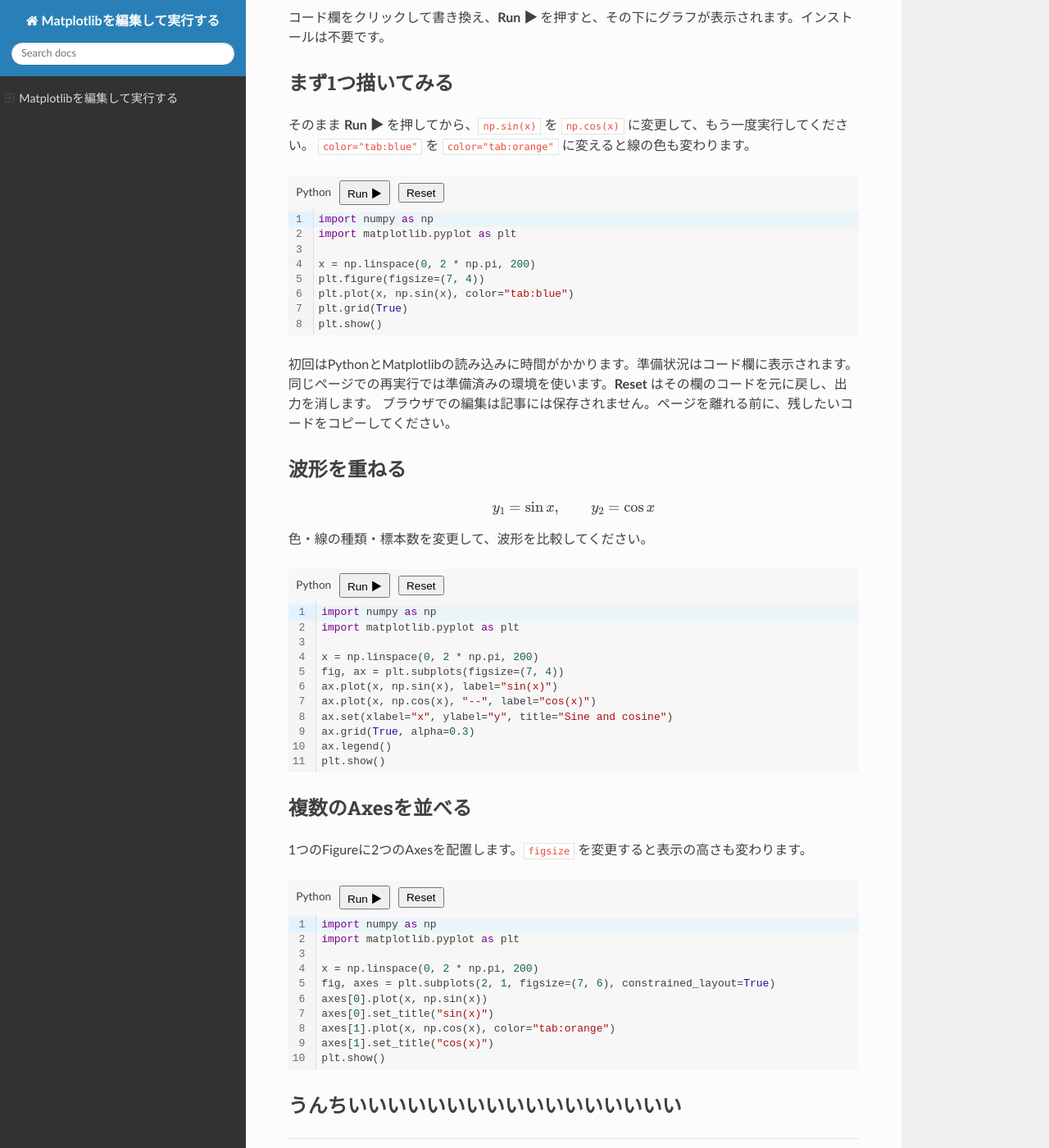
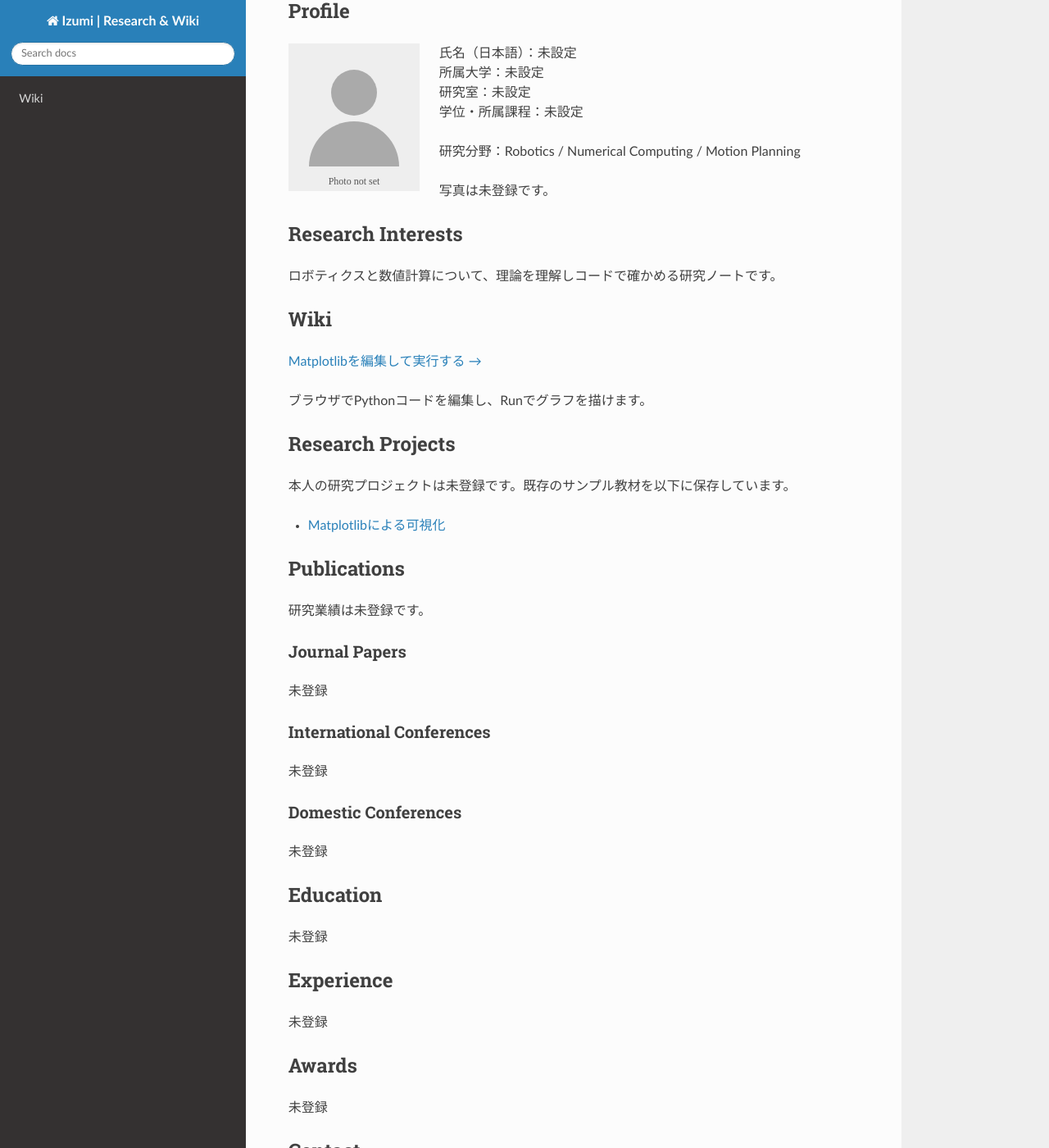
Before and after one commit to izumi0x01/izumi0x01.github.io, a Sphinx documentation site: the page built from docs/index.md, in a window 1280 px wide and 1400 px high, scrolled down 206 px. Shown: the whole window at 82% size. Built offline with Sphinx 7.4.7 and the Read the Docs theme 3.1.0, drawn with Linux system fonts in a browser that asks for light colours; some of the changed text lies outside the part shown.

Commit message:
Restore research home and link to the Python wiki

````diff
--- a/docs/_templates/layout.html
+++ b/docs/_templates/layout.html
@@ -1,5 +1,5 @@
 {% extends "!layout.html" %}
 {% block document %}
-<nav class="global-menu" aria-label="Global navigation"><a href="{{ pathto('index') }}">Matplotlibを編集して実行する</a></nav>
+<nav class="global-menu" aria-label="Global navigation"><a href="{{ pathto('index') }}">HOME</a><a href="{{ pathto('wiki/index') }}">Wiki</a></nav>
 {{ super() }}
 {% endblock %}
--- a/docs/conf.py
+++ b/docs/conf.py
@@ -2,7 +2,7 @@ import sys
 from pathlib import Path
 sys.path.insert(0, str(Path(__file__).parent))
 sys.path.insert(0, str(Path(__file__).parent / '_ext'))
-project = 'Matplotlibを編集して実行する'
+project = 'Izumi | Research & Wiki'
 author = 'Izumi'
 language = 'ja'
 extensions = ['myst_parser', 'sphinx.ext.mathjax', 'jupyterlite_sphinx', 'python_interactive', 'sphinx_copybutton']
--- a/docs/index.md
+++ b/docs/index.md
@@ -1,64 +1,75 @@
-# Matplotlibを編集して実行する
+# Izumi
 
-コード欄をクリックして書き換え、**Run ▶** を押すと、その下にグラフが表示されます。インストールは不要です。
+## Profile
 
-## まず1つ描いてみる
-
-そのまま **Run ▶** を押してから、`np.sin(x)` を `np.cos(x)` に変更して、もう一度実行してください。
-`color="tab:blue"` を `color="tab:orange"` に変えると線の色も変わります。
-
-```{python-interactive}
-import numpy as np
-import matplotlib.pyplot as plt
-
-x = np.linspace(0, 2 * np.pi, 200)
-plt.figure(figsize=(7, 4))
-plt.plot(x, np.sin(x), color="tab:blue")
-plt.grid(True)
-plt.show()
+```{image} _static/images/profile-placeholder.svg
+:alt: 写真未設定のプレースホルダー
+:class: profile-photo
 ```
 
-初回はPythonとMatplotlibの読み込みに時間がかかります。準備状況はコード欄に表示されます。
-同じページでの再実行では準備済みの環境を使います。**Reset** はその欄のコードを元に戻し、出力を消します。
-ブラウザでの編集は記事には保存されません。ページを離れる前に、残したいコードをコピーしてください。
+氏名（日本語）：未設定
+所属大学：未設定
+研究室：未設定
+学位・所属課程：未設定
 
-## 波形を重ねる
+研究分野：Robotics / Numerical Computing / Motion Planning
 
-$$
-y_1=\sin x,\qquad y_2=\cos x
-$$
+写真は未登録です。
 
-色・線の種類・標本数を変更して、波形を比較してください。
+## Research Interests
 
-```{python-interactive}
-import numpy as np
-import matplotlib.pyplot as plt
+ロボティクスと数値計算について、理論を理解しコードで確かめる研究ノートです。
 
-x = np.linspace(0, 2 * np.pi, 200)
-fig, ax = plt.subplots(figsize=(7, 4))
-ax.plot(x, np.sin(x), label="sin(x)")
-ax.plot(x, np.cos(x), "--", label="cos(x)")
-ax.set(xlabel="x", ylabel="y", title="Sine and cosine")
-ax.grid(True, alpha=0.3)
-ax.legend()
-plt.show()
+## Wiki
+
+[Matplotlibを編集して実行する →](wiki/python/matplotlib-interactive.md)
+
+ブラウザでPythonコードを編集し、Runでグラフを描けます。
+
+## Research Projects
+
+本人の研究プロジェクトは未登録です。既存のサンプル教材を以下に保存しています。
+
+- [Matplotlibによる可視化](wiki/python/matplotlib-interactive.md)
+
+## Publications
+
+研究業績は未登録です。
+
+### Journal Papers
+
+未登録
+
+### International Conferences
+
+未登録
+
+### Domestic Conferences
+
+未登録
+
+## Education
+
+未登録
+
+## Experience
+
+未登録
+
+## Awards
+
+未登録
+
+## Contact
+
+- [GitHub](https://github.com/izumi0x01)
+- Email：未設定
+- Google Scholar：未設定
+- ORCID：未設定
+
+```{toctree}
+:hidden:
+:maxdepth: 3
+
+wiki/index
 ```
-
-## 複数のAxesを並べる
-
-1つのFigureに2つのAxesを配置します。`figsize` を変更すると表示の高さも変わります。
-
-```{python-interactive}
-import numpy as np
-import matplotlib.pyplot as plt
-
-x = np.linspace(0, 2 * np.pi, 200)
-fig, axes = plt.subplots(2, 1, figsize=(7, 6), constrained_layout=True)
-axes[0].plot(x, np.sin(x))
-axes[0].set_title("sin(x)")
-axes[1].plot(x, np.cos(x), color="tab:orange")
-axes[1].set_title("cos(x)")
-plt.show()
-```
-
-## うんちいいいいいいいいいいいいいいいいい
--- /dev/null
+++ b/docs/wiki/python/matplotlib-interactive.md
@@ -0,0 +1,64 @@
+# Matplotlibを編集して実行する
+
+コード欄をクリックして書き換え、**Run ▶** を押すと、その下にグラフが表示されます。インストールは不要です。
+
+## まず1つ描いてみる
+
+そのまま **Run ▶** を押してから、`np.sin(x)` を `np.cos(x)` に変更して、もう一度実行してください。
+`color="tab:blue"` を `color="tab:orange"` に変えると線の色も変わります。
+
+```{python-interactive}
+import numpy as np
+import matplotlib.pyplot as plt
+
+x = np.linspace(0, 2 * np.pi, 200)
+plt.figure(figsize=(7, 4))
+plt.plot(x, np.sin(x), color="tab:blue")
+plt.grid(True)
+plt.show()
+```
+
+初回はPythonとMatplotlibの読み込みに時間がかかります。準備状況はコード欄に表示されます。
+同じページでの再実行では準備済みの環境を使います。**Reset** はその欄のコードを元に戻し、出力を消します。
+ブラウザでの編集は記事には保存されません。ページを離れる前に、残したいコードをコピーしてください。
+
+## 波形を重ねる
+
+$$
+y_1=\sin x,\qquad y_2=\cos x
+$$
+
+色・線の種類・標本数を変更して、波形を比較してください。
+
+```{python-interactive}
+import numpy as np
+import matplotlib.pyplot as plt
+
+x = np.linspace(0, 2 * np.pi, 200)
+fig, ax = plt.subplots(figsize=(7, 4))
+ax.plot(x, np.sin(x), label="sin(x)")
+ax.plot(x, np.cos(x), "--", label="cos(x)")
+ax.set(xlabel="x", ylabel="y", title="Sine and cosine")
+ax.grid(True, alpha=0.3)
+ax.legend()
+plt.show()
+```
+
+## 複数のAxesを並べる
+
+1つのFigureに2つのAxesを配置します。`figsize` を変更すると表示の高さも変わります。
+
+```{python-interactive}
+import numpy as np
+import matplotlib.pyplot as plt
+
+x = np.linspace(0, 2 * np.pi, 200)
+fig, axes = plt.subplots(2, 1, figsize=(7, 6), constrained_layout=True)
+axes[0].plot(x, np.sin(x))
+axes[0].set_title("sin(x)")
+axes[1].plot(x, np.cos(x), color="tab:orange")
+axes[1].set_title("cos(x)")
+plt.show()
+```
+
+## うんちいいいいいいいいいいいいいいいいい
````
Also changed, not shown: README.md (+4 -3 lines), docs/wiki/index.md (added, +12 -0 lines).
